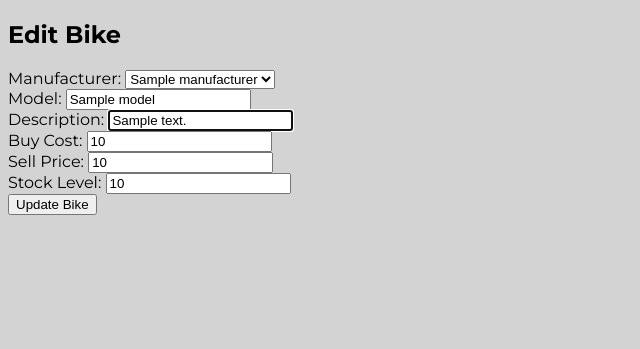
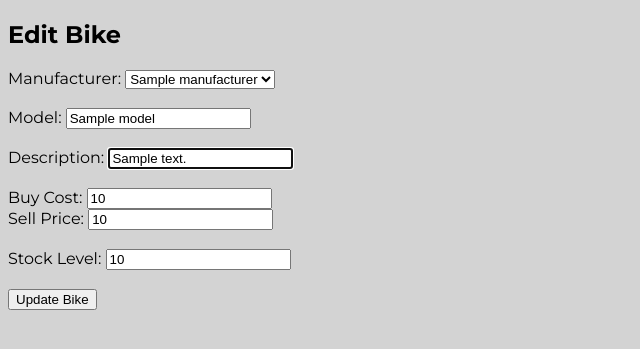
Before and after one commit to BrianBell422/python_solo_project, a Flask app: page /bikes/1/edit in a window 1280 px wide. Shown: the part 144-493 px from the top of the page, without its empty margins (0-640 px from the left). Run offline with Flask 2, Linux system fonts and the light colour scheme; a database or web service that is not in the repository returns one stand-in record (values such as "Sample title"); some libraries are stand-ins or nearby versions.

Commit message:
Added line breaks to manufacturer edit form

```diff
--- a/mikes_bikes/static/css/style.css
+++ b/mikes_bikes/static/css/style.css
@@ -108,3 +108,7 @@ hr {
 .center_items {
     text-align: center;
 }
+
+.edit_form {
+
+}
--- a/mikes_bikes/templates/bikes/edit.html
+++ b/mikes_bikes/templates/bikes/edit.html
@@ -5,7 +5,7 @@
   <h1>Edit Bike</h1>
 </head>
 
-<form action="/bikes/{{bike.id}}" method="post">
+<form action="/bikes/{{bike.id}}" method="post" class="edit_form">
 
   <div class="edit_manufacturer">
       <label for="manufacturer">Manufacturer:</label>
@@ -19,15 +19,21 @@
       </select>
   </div>
 
+  <br>
+
   <div class="edit_model">
     <label for="model">Model:</label>
     <input type="text" id="model" name="model" value="{{bike.model}}" required>
   </div>
 
+  <br>
+
   <div class="edit_description">
     <label for="description">Description:</label>
     <input type="text" id="description" name="description" value="{{bike.description}}" required autofocus>
   </div>
+
+  <br>
 
   <div class="edit_buy_cost">
     <label for="buy_cost">Buy Cost:</label>
@@ -39,10 +45,14 @@
     <input type="text" id="sell_price" name="sell_price" value="{{bike.sell_price}}" required autofocus>
   </div>
 
+  <br>
+
   <div class="edit_stock_level">
     <label for="stock_level">Stock Level:</label>
     <input type="text" id="stock_level" name="stock_level" value="{{bike.stock_level}}" required autofocus>
   </div>
+
+  <br>
 
   <div class="buttons">
     <button type="submit">Update Bike</button>
```
